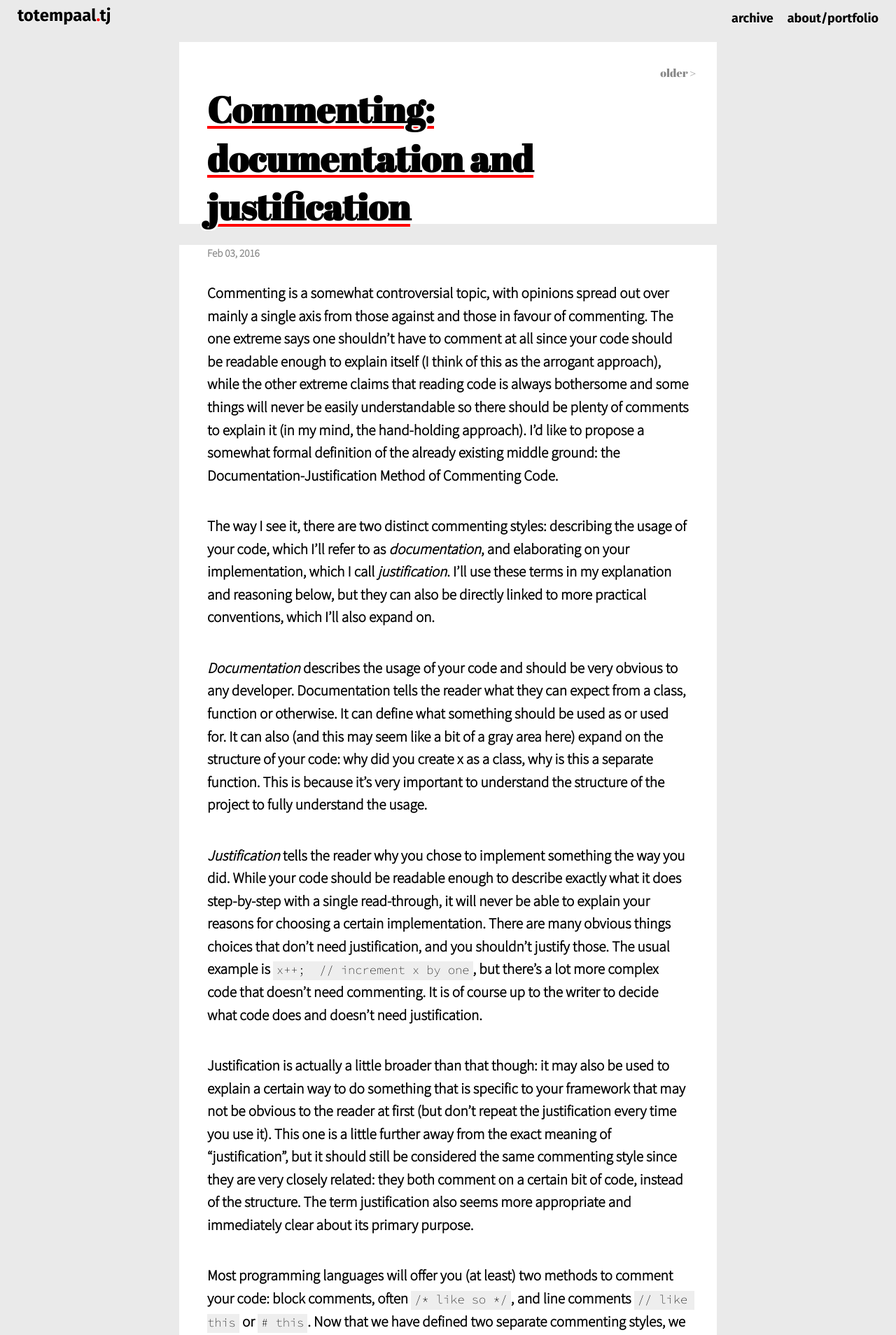
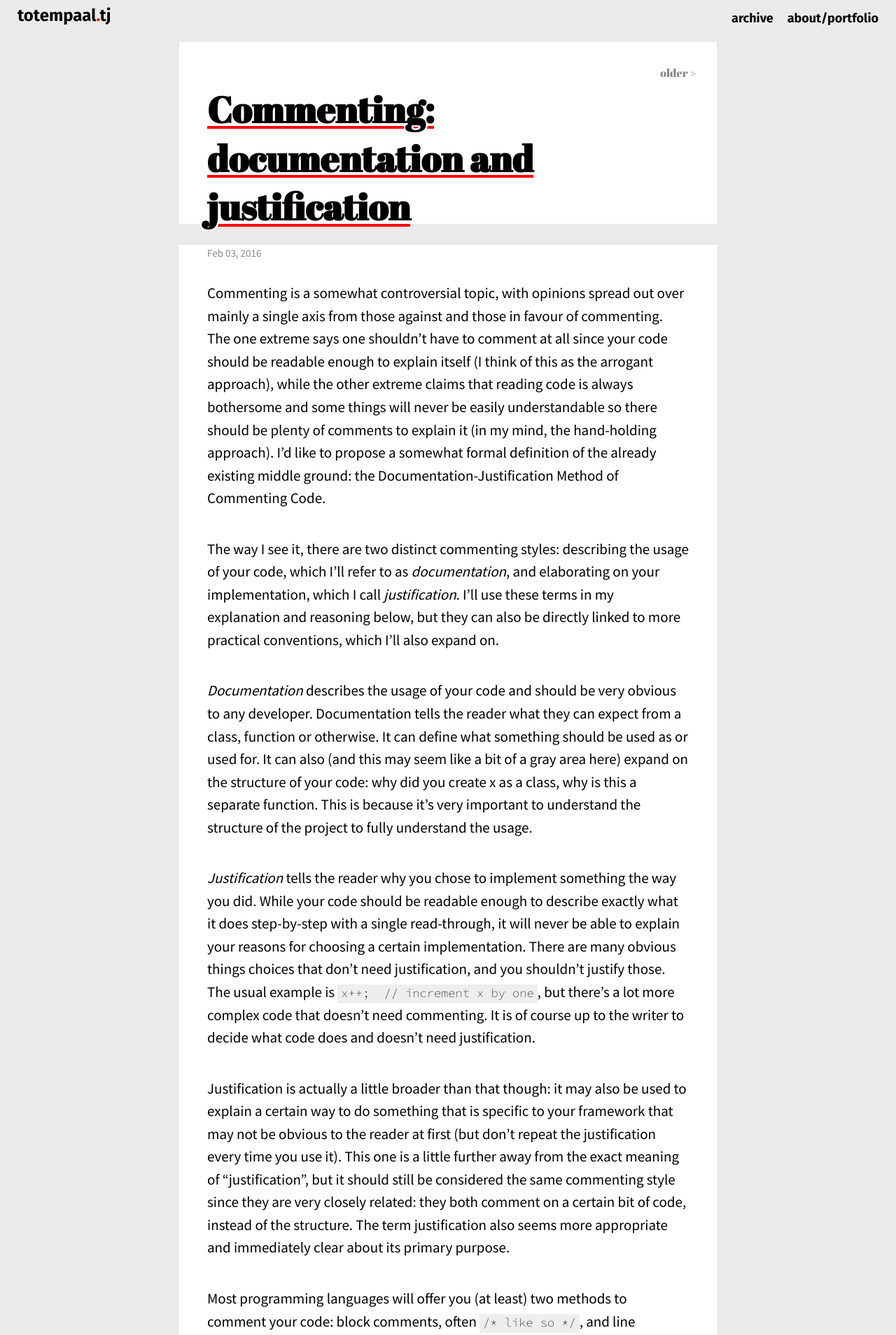
Before and after one commit to martijnarts/totempaal.tj, a Jekyll site: the page built from index.html, in a window 1280 px wide. Shown: the top 1908 px of the page at 70% size. Built offline with Jekyll 4.4.1, drawn with Linux system fonts in a browser that asks for light colours; Markdown is read by kramdown in place of the engine named in the settings.

Commit message:
Make the font weight an existing one

```diff
--- a/_includes/header.html
+++ b/_includes/header.html
@@ -3,7 +3,7 @@
     <head>
         <meta charset="utf-8">
         <title>{{ page.title }}</title>
-        <link href="http://fonts.googleapis.com/css?family=Source+Sans+Pro:300|Abril+Fatface|Fira+Sans:700|Source+Code+Pro:200" rel="stylesheet" type="text/css">
+        <link href="http://fonts.googleapis.com/css?family=Source+Sans+Pro:300,400|Abril+Fatface|Fira+Sans:700|Source+Code+Pro:200" rel="stylesheet" type="text/css">
         <link rel="stylesheet" type="text/css" href="{{ site_url }}/media/css/style.css">
         {% if page.style %}
         <link rel="stylesheet" type="text/css" href="{{ site_url }}/media/css/posts/{{ page.style }}">
--- a/_sass/post.scss
+++ b/_sass/post.scss
@@ -118,7 +118,7 @@
     background-color: #fff;
 
     font-family: $font-main, sans-serif;
-    font-weight: 600;
+    font-weight: 400;
     font-size: 21px;
     line-height: 1.55;
 
```
